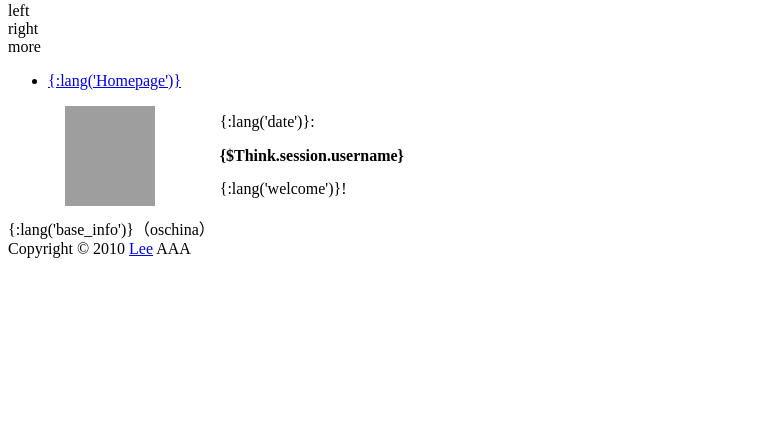
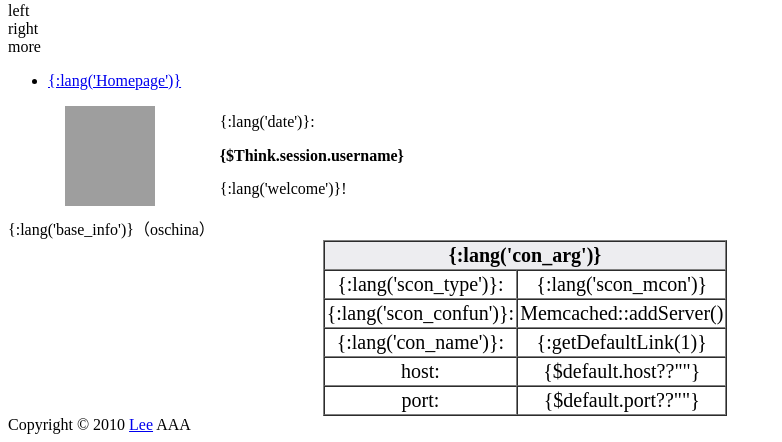
Before and after one commit to LolitaCity/memcachedAdmin, a PHP site: page /application/view/index/index.html in a window 1280 px wide. Shown: the part 395-837 px from the top of the page, without its empty margins (0-782 px from the left). Before the commit the page ends 653 px from the top, so only its background shows below. Run offline with PHP 8.4, Linux system fonts and the light colour scheme; grey boxes are pictures that could not be loaded.

Commit message:
优化-lee

```diff
--- a/application/view/index/index.html
+++ b/application/view/index/index.html
@@ -79,11 +79,34 @@
                             </table>
                             <div class="buttonActive" target="_blank"><span>{:lang('base_info')}（oschina）</span></div>
                             <div class="divider"></div>
-                            <table cellspacing=0 cellpadding=2 width="95%" align=center border=0 id="info" style="font-size:20px">
-<!--                                <tr>
-                                    <td align=right width=100>{:lang('User')}:</td>
-                                    <td style="color: #880000">{$Think.session.username}</td>
-                                </tr>-->
+                            <table cellspacing=0 cellpadding=2 width="30%" align=center border=1 id="info" style="font-size:20px">
+                                <thead align="center" style="background-color: #ededf0">
+                                    <tr>
+                                        <th colspan="2">{:lang('con_arg')}</th>
+                                    </tr>
+                                </thead>
+                                <tbody>
+                                    <tr>
+                                        <td align="center" width=100>{:lang('scon_type')}:</td>
+                                        <td align="center">{:lang('scon_mcon')}</td>
+                                    </tr>
+                                    <tr>
+                                        <td align="center" width=100>{:lang('scon_confun')}:</td>
+                                        <td align="center">Memcached::addServer()</td>
+                                    </tr>
+                                    <tr>
+                                        <td align="center" width=100>{:lang('con_name')}:</td>
+                                        <td align="center" id="default_name">{:getDefaultLink(1)}</td>
+                                    </tr>
+                                    <tr>
+                                        <td align="center" width=100>host:</td>
+                                        <td align="center" id="default_host">{$default.host??""}</td>
+                                    </tr>
+                                    <tr>
+                                        <td align="center" width=100>port:</td>
+                                        <td align="center" id="default_port">{$default.port??""}</td>
+                                    </tr>
+                                </tbody>
                             </table>
                         </div>
                     </div>
@@ -107,7 +130,7 @@
             success:function(msg){
                if(msg==1){
                     window.onload=function(){
-                        $.pdialog.open('/index/memLink','',title,{width:800,height:300,mask:true});
+                        $.pdialog.open('/index/memLink','',title,{width:400,height:300,mask:true});
                     }
                 }
             }
--- a/application/view/index/mem_link.html
+++ b/application/view/index/mem_link.html
@@ -3,7 +3,7 @@
         <div class="pageFormContent" layoutH="58">
             <div class="unit">
                 <label>连接名称：</label>
-                <input type="text" name="name" size="25"  value="默认连接" class='textInput required '  alt="默认连接"/>
+                <input type="text" name="name" size="25"  value="{:lang('con_name_def')}" class='textInput required '  alt="{:lang('con_name_def')}"/>
             </div>
             <div class="unit">
                 <label>连接地址：</label>
--- a/application/view/index/mem_list.html
+++ b/application/view/index/mem_list.html
@@ -2,7 +2,7 @@
     <div class="pageFormContent" layoutH="58">
         <ul class="tree treeFolder">
             {foreach $memList as $v}
-            <li><a href="{:url('/index/change',array('name'=>$v.name,'host'=>$v.host,'port'=>$v.port))}" target="ajaxTodo" class="close">　{$v.name}　{$v.host}　　{$v.port}</a></li>
+            <li><a href="{:url('/index/change',array('name'=>urlencode($v.name),'host'=>$v.host,'port'=>$v.port))}" target="ajaxTodo" class="close">　{$v.name}　{$v.host}　　{$v.port}</a></li>
             {/foreach}
         </ul>
     </div>
@@ -11,6 +11,8 @@
     $(function(){
         $(".close").click(function(){
             $.pdialog.close('changeMem');
+            top.location.reload();
+            parent.location.reload();
         });
     });
 </script>
--- a/application/view/login/index.html
+++ b/application/view/login/index.html
@@ -38,7 +38,7 @@
                         <label>{:lang('Language')}：</label>
                         <select name='language'>
                             <option {if (cookie('think_var')=='zh-cn')} selected='selected'{/if} value='zh-cn'>中文</option>
-                            <option {if (cookie('think_var')=='en-us')} selected='selected'{/if} value='us-en'>English</option>
+                            <option {if (cookie('think_var')=='en-us')} selected='selected'{/if} value='en-us'>English</option>
                         </select>
                     </p>
                     {eq name="Think.config.auto.CAPTCHA_ON" value='1'}
```
Also changed, not shown: application/common.php (+16 -0 lines), application/controller/Index.php (+17 -13 lines).
